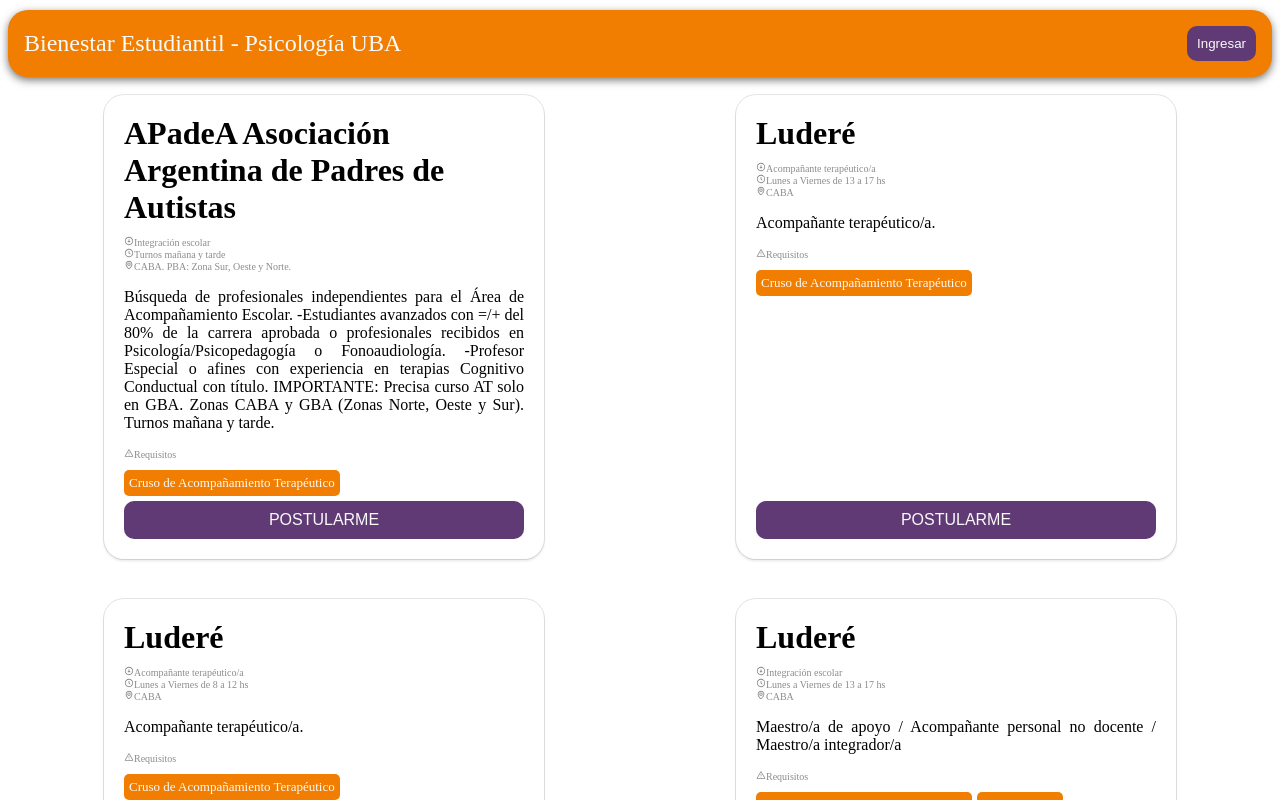
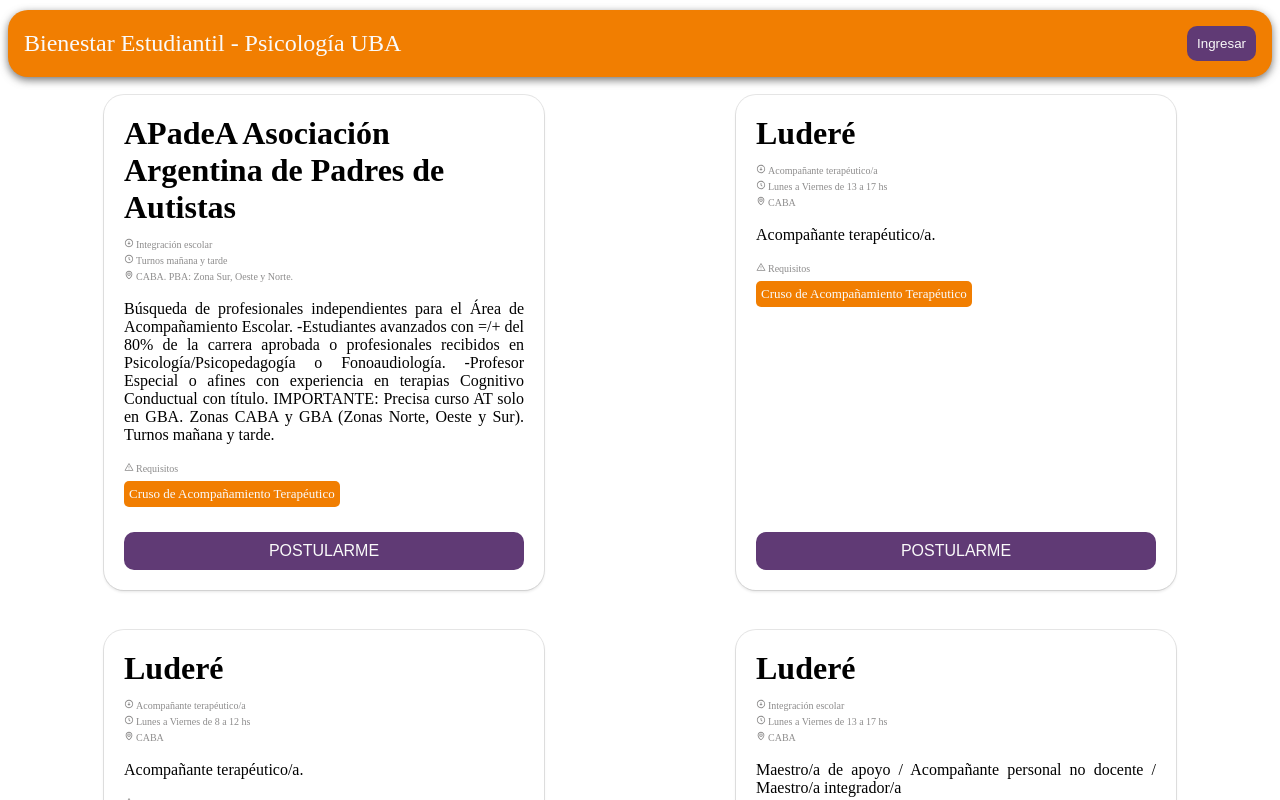
Before and after one commit to Upward-Solutions/job-finder-bep, a React (Create React App) app: page / in a window 1280 px wide. Shown: the top 800 px of the page. Built offline with nearby package versions, Linux system fonts and the light colour scheme.

Commit message:
Add metadata Component

```diff
--- /dev/null
+++ b/src/ui/components/Metadata.tsx
@@ -0,0 +1,38 @@
+import styled from "styled-components"
+import React from "react"
+
+export const Metadata: React.FC<Props> = (props) => {
+    return (
+        <Content>
+            <Icon>{props.icon}</Icon>
+            <Text>{props.content}</Text>
+        </Content>
+    )
+}
+
+const Content = styled.div`
+    display: flex;
+    align-items: center;
+    gap: 2px;
+`;
+
+const Text = styled.p`
+    font-size: x-small;
+    font-weight: 300;
+    color: #8d8c8c;
+    padding: auto;
+    margin: 2px 0;
+`;
+
+const Icon = styled.p`
+    font-size: x-small;
+    font-weight: 300;
+    color: #8d8c8c;
+    padding: auto;
+    margin: 2px 0;
+`;
+
+interface Props {
+    icon: JSX.Element,
+    content: string
+}
--- a/src/ui/pages/Home/Card.tsx
+++ b/src/ui/pages/Home/Card.tsx
@@ -5,6 +5,7 @@
 import { BiMap, BiTimeFive, BiDownArrowCircle } from "react-icons/bi";
 import { AiOutlineWarning } from "react-icons/ai";
 import { Job as JobModel } from '../../../models/Job'
+import { Metadata } from "../../components/Metadata";
 
 export const Card: React.FC<Props> = (props) => {
     const job = props.job
@@ -12,16 +13,11 @@
         <Content>
             <Body>
                 <Title>{job.company}</Title>
-                <Job>
-                    <BiDownArrowCircle />
-                    {job.position} <br />
-                    <BiTimeFive />
-                    {job.time} <br />
-                    <BiMap />
-                    {job.place}
-                </Job>
+                <Metadata icon={<BiDownArrowCircle />} content={job.position} />
+                <Metadata icon={<BiTimeFive />} content={job.time} />
+                <Metadata icon={<BiMap />} content={job.place} />
                 <Description>{job.description}</Description>
-                <Job><AiOutlineWarning />Requisitos</Job>
+                <Metadata icon={<AiOutlineWarning />} content="Requisitos" />
                 <Requirements>
                     {
                         job.requirements.map(req => <Badge title={req} key={req} />)
@@ -58,13 +54,6 @@
     margin: 5px auto;
 `;
 
-const Job = styled.p`
-    font-size: x-small;
-    font-weight: 300;
-    color: #8d8c8c;
-    padding: auto;
-`;
-
 const Description = styled.p`
     text-align: justify;
 `;
@@ -80,6 +69,7 @@
   height: fit-content;
   text-transform: uppercase;
   width: 100%;
+  margin-top: 20px;
   align-self: center;
   color: ${styles.colors.white};
   background-color: ${styles.colors.alternative};
```
